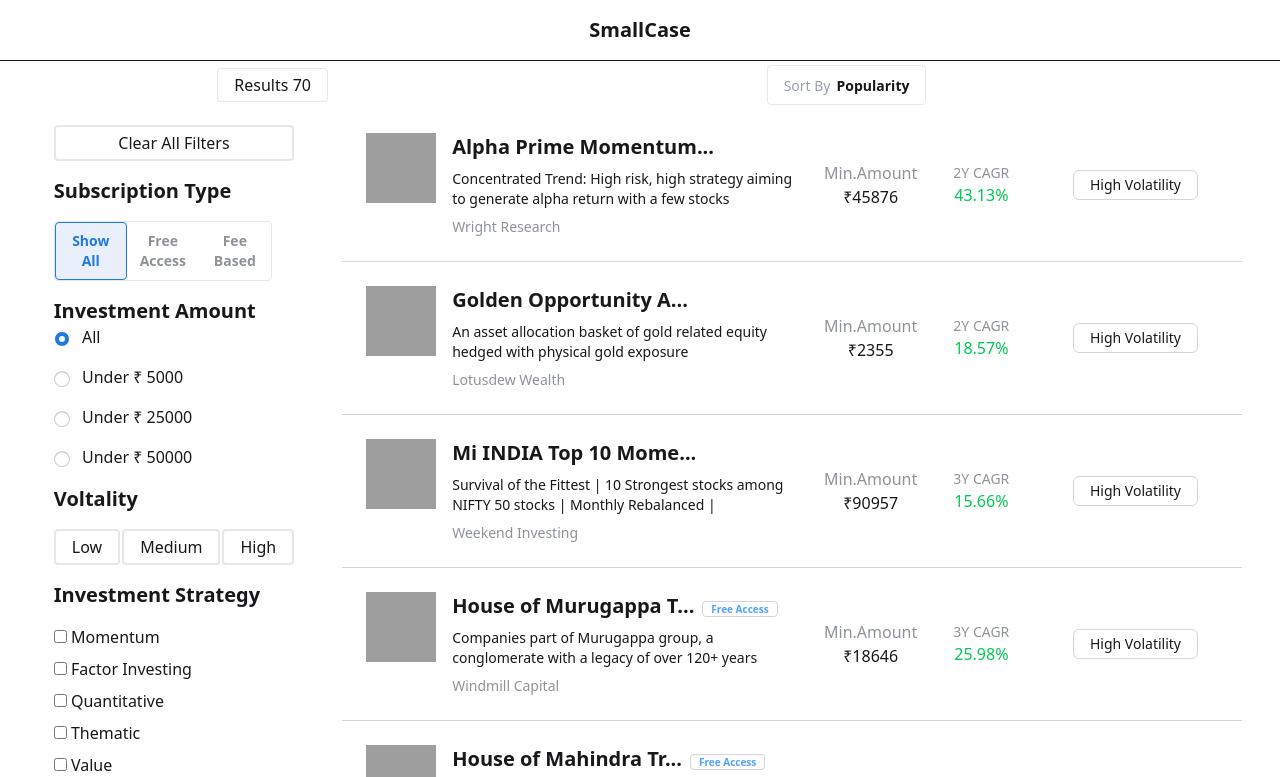
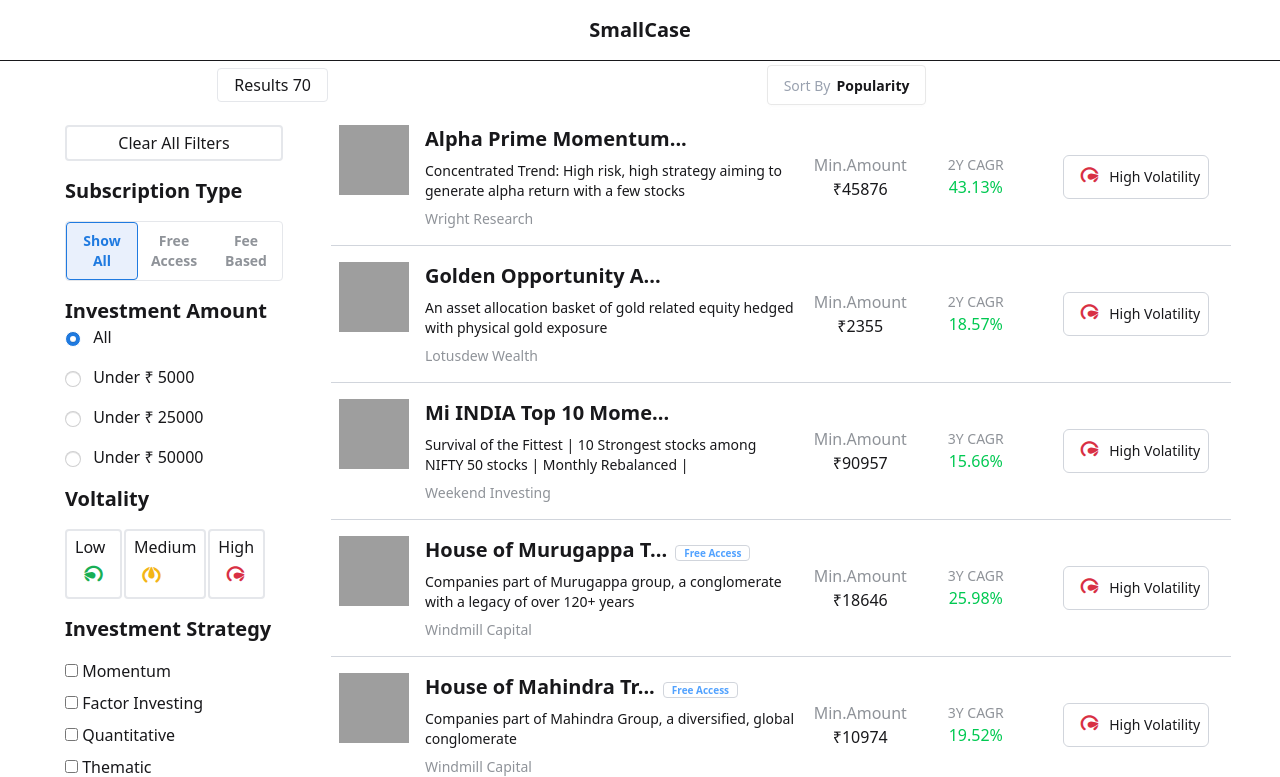
Before and after one commit to mv735065/React-SmallCases-Project, a React (Vite) app: page / in a window 1280 px wide. Shown: the top 777 px of the page. Built offline with nearby package versions, Linux system fonts and the light colour scheme; grey boxes are pictures that could not be loaded.

Commit message:
added images to volatility

```diff
--- a/src/Components/Card.jsx
+++ b/src/Components/Card.jsx
@@ -7,13 +7,15 @@
   let heading = ele.info.name.substring(0, 20) + "...";
   let imageLink =
     "https://assets.smallcase.com/images/smallcases/160/" + ele.scid + ".png";
+ let label=ele.stats.ratios.riskLabel;
+
 
 
   let cagrProps= {ele ,status,sortByOptions,sortByTimePeriodOptions}
 
 
   return (
-    <div className="flex  border-b border-b-gray-300    gap-4 p-4 py-6">
+    <div className="flex  border-b border-b-gray-300    gap-4 py-4">
       <img src={imageLink} alt="" className="h-[70px]  w-[70px] ml-2" />
       <div className="info flex-4/10 flex flex-col gap-2">
         <header className="text-xl font-bold">
@@ -36,8 +38,12 @@
       <div
         className={` text-sm font-medium  flex justify-center items-center flex-2/10 `}
       >
-        <span className=" border border-gray-300 px-4 py-1 rounded-md">
-          {ele.stats.ratios.riskLabel}
+        <span className=" border border-gray-300 px-2 py-1 rounded-md flex flex-row items-center">
+          {label.split(" ")[0].trim()=='Low' && <img src="src/assets/1.png"/>}
+          {label.split(" ")[0].trim()=='Medium' && <img src="src/assets/2.png"/>}
+          {label.split(" ")[0].trim()=='High' && <img src="src/assets/3.png"/>}
+
+          {label.split(" ")[0].trim()=='Medium' ? 'Med. Volatility' : label}
         </span>
       </div>
     </div>
--- a/src/Components/MainContainter.jsx
+++ b/src/Components/MainContainter.jsx
@@ -15,13 +15,17 @@
 
 let sortByTimePeriodOptions = {
   "1M": "monthly",
-  "6M": "quarterly",
+  "6M": "halfyearly",
   "1Y": "yearly",
   "3Y": "threeYear",
-  "5Y": "fiveYear"
+  "5Y": "fiveYear",
 };
 
-let sortByOptions = new Set(["Popularity", "Minimum Amount", "Recently Rebalanced"]);
+let sortByOptions = new Set([
+  "Popularity",
+  "Minimum Amount",
+  "Recently Rebalanced",
+]);
 
 const MainContainter = () => {
   const [smallCasesData, setSmallCasesData] = useState([]);
@@ -49,15 +53,14 @@
     fetchData();
   }, []);
 
-  function handleClearAllFilters(){
+  function handleClearAllFilters() {
     setStatus({
       ...status,
       subscriptionType: "Show All",
-    minInvestAmount: "All",
-    voltalityTypeSet: new Set(),
-    investmentStrategySet: new Set(),
-
-    })
+      minInvestAmount: "All",
+      voltalityTypeSet: new Set(),
+      investmentStrategySet: new Set(),
+    });
   }
 
   function handleSubscriptionType(subscriptionType) {
@@ -129,12 +132,12 @@
     investmentAmountOptions,
     volatilityOptions,
     investmentStrategyListAsMap,
-    handleClearAllFilters
+    handleClearAllFilters,
   };
 
   const navBarProps = {
     status,
-    sortByTimePeriodOptions:Object.keys(sortByTimePeriodOptions),
+    sortByTimePeriodOptions: Object.keys(sortByTimePeriodOptions),
     sortByOptions,
     handleSortByFilter,
     handleOrderBy,
@@ -152,7 +155,11 @@
           <SideBar {...sideBarProps} />
         </aside>
 
-        <div className={`allCards ${filteredSmallCasesData.length === 0 ? 'min-w-[900px] ': null} `}>
+        <div
+          className={`allCards ${
+            filteredSmallCasesData.length === 0 ? "min-w-[900px] " : null
+          } `}
+        >
           {" "}
           {/* Minimum height for the container */}
           <ul className="max-w-[900px]">
@@ -160,7 +167,15 @@
               <li className="text-center mt-10">No cards available</li>
             ) : (
               filteredSmallCasesData.map((ele) => {
-                return <Card ele={ele} key={ele._id} status={status} sortByOptions={sortByOptions} sortByTimePeriodOptions={sortByTimePeriodOptions}/>;
+                return (
+                  <Card
+                    ele={ele}
+                    key={ele._id}
+                    status={status}
+                    sortByOptions={sortByOptions}
+                    sortByTimePeriodOptions={sortByTimePeriodOptions}
+                  />
+                );
               })
             )}
           </ul>
@@ -217,7 +232,7 @@
 
   // Sorting Logic
   const sortFunctions = {
-    "Popularity": (a, b) =>
+    Popularity: (a, b) =>
       a.brokerMeta.flags.popular - b.brokerMeta.flags.popular,
     "Minimum Amount": (a, b) =>
       a.stats.minInvestAmount - b.stats.minInvestAmount,
@@ -229,8 +244,7 @@
     filteredData.sort(sortFunctions[sortByType]);
   } else {
     // Sorting by  Return Duration
-    let timePeriod= sortByTimePeriodOptions[sortByType];
-
+    let timePeriod = sortByTimePeriodOptions[sortByType];
 
     filteredData.sort((a, b) => {
       let valueA = a.stats.returns[timePeriod] * 100;
--- a/src/Components/SideBar.jsx
+++ b/src/Components/SideBar.jsx
@@ -68,14 +68,17 @@
             return (
               <li key={ele}>
                 <button
-                  className={`py-1 px-4 border-2 rounded ${
+                  className={` flex flex-col px-2 py-1 border-2 rounded ${
                     status.voltalityTypeSet.has(ele)
-                      ? " bg-[#e9f0fc] text-[#1f7ae0] font-medium "
+                      ? "  text-[#1f7ae0] font-medium "
                       : "border-gray-200"
                   }`}
                   onClick={() => handleVoltality(ele)}
                 >
-                  {ele}
+                  <span>{ele}</span>
+                  {ele.split(" ")[0].trim()=='Low' && <img src="src/assets/1.png"/>}
+          {ele.split(" ")[0].trim()=='Medium' && <img src="src/assets/2.png" className="w-fit"/>}
+          {ele.split(" ")[0].trim()=='High' && <img src="src/assets/3.png"/>}
                 </button>
               </li>
             );
```
